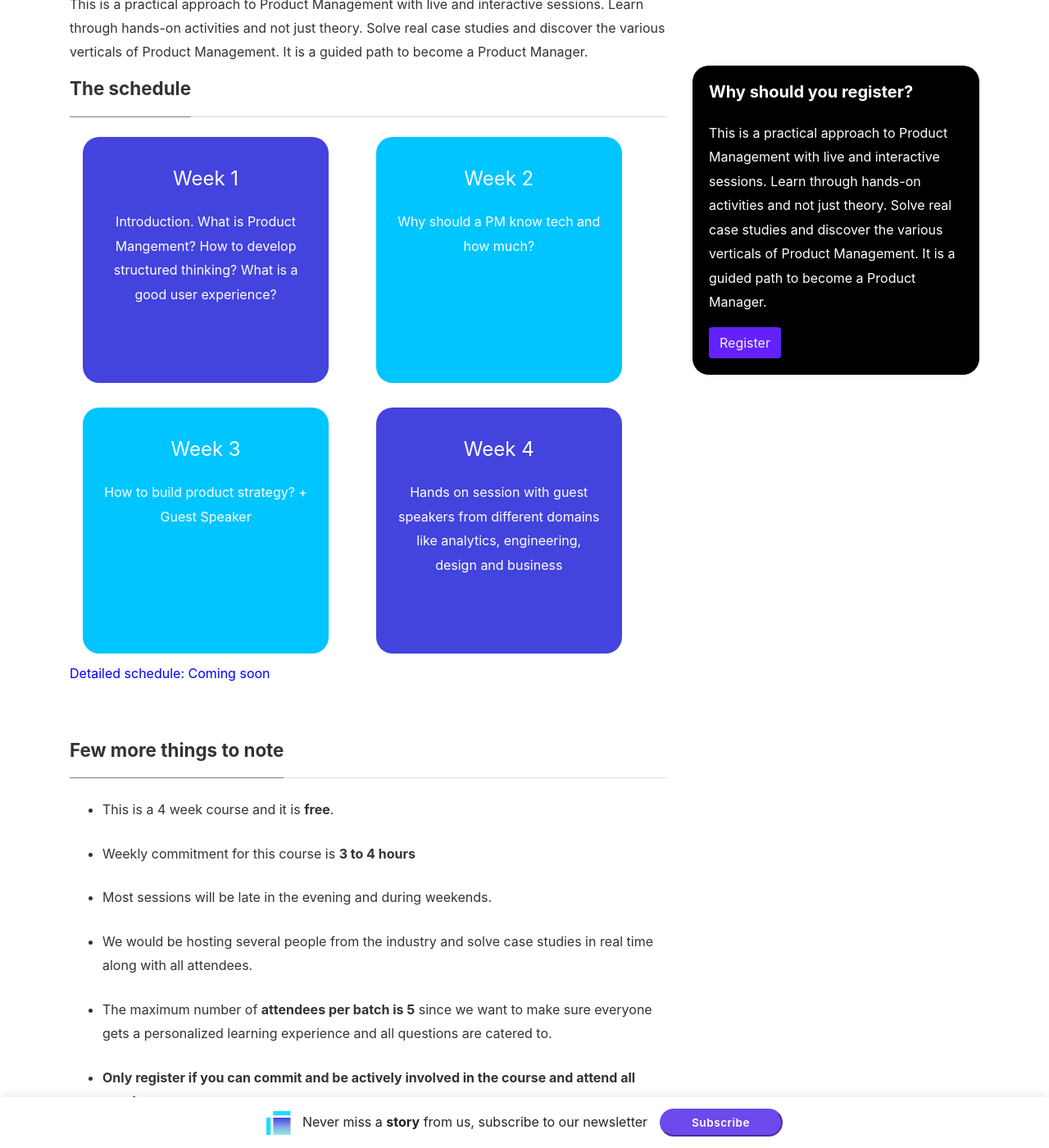
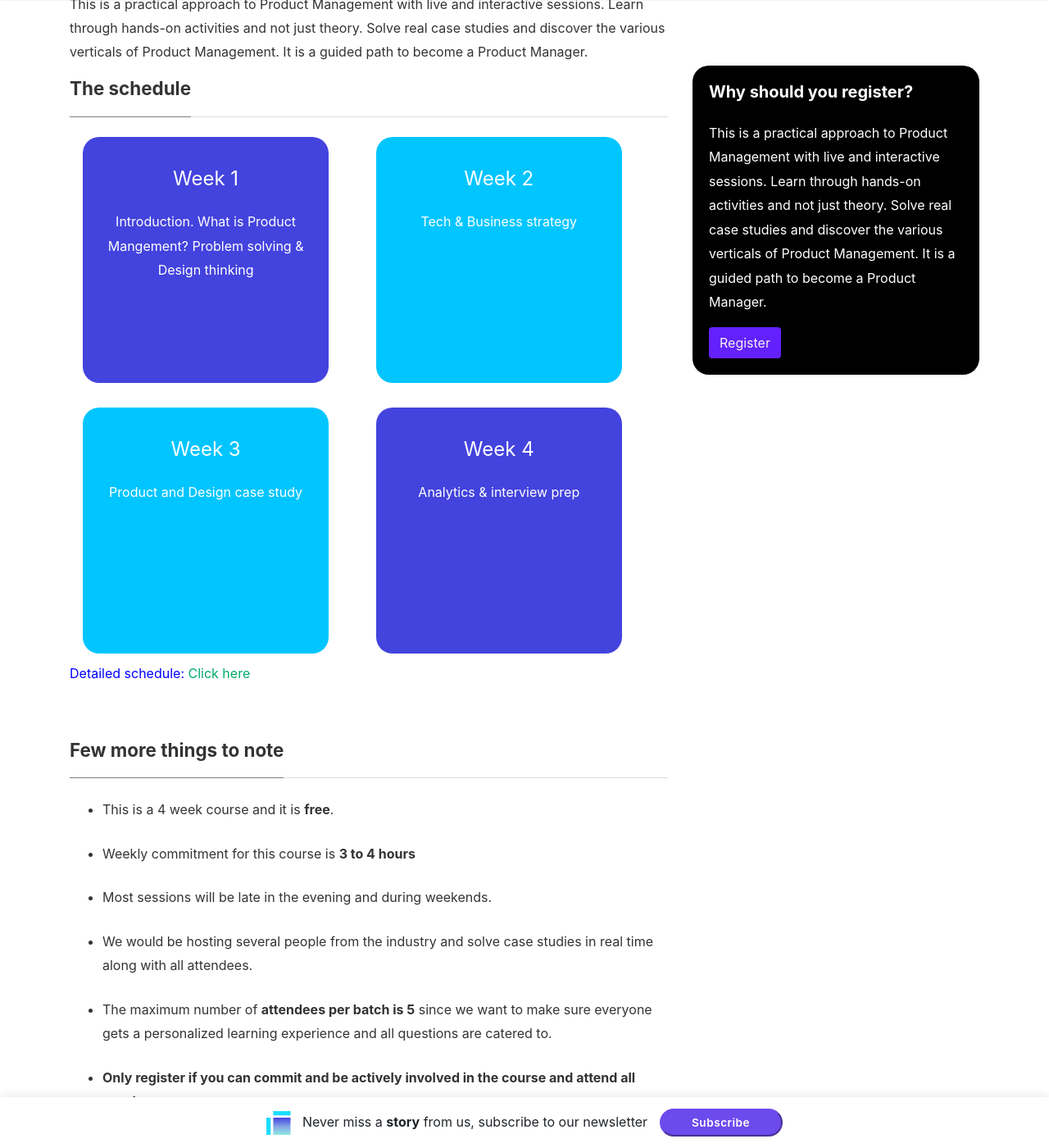
Before and after one commit to akothari21/akothari21.github.io, a Jekyll site: the page built from _pages/pm101.md, in a window 1280 px wide and 1400 px high, scrolled down 1031 px. Shown: the whole window at 82% size. Built offline with Jekyll 4.4.1, drawn with Linux system fonts in a browser that asks for light colours; nearby versions of some CDN libraries.

Commit message:
Update pm101.md

```diff
--- a/_pages/pm101.md
+++ b/_pages/pm101.md
@@ -39,7 +39,7 @@ mainheading: Breaking into Product Management
 <div class="descr">
         Introduction.
         What is Product Mangement?
-        How to develop structured thinking? What is a good user experience?
+        Problem solving & Design thinking
 </div>
 
 
@@ -58,7 +58,7 @@ mainheading: Breaking into Product Management
 
 
 <div class="descr">
-        Why should a PM know tech and how much?
+      Tech & Business strategy
 
 
 </div>
@@ -84,7 +84,7 @@ mainheading: Breaking into Product Management
 
 
 <div class="descr">
-        How to build product strategy? + Guest Speaker
+        Product and Design case study
 
 </div>
 
@@ -104,7 +104,7 @@ mainheading: Breaking into Product Management
 
 
 <div class="descr">
-        Hands on session with guest speakers from different domains like analytics, engineering, design and business
+         Analytics & interview prep
         <br>
 <br>
 
@@ -114,7 +114,7 @@ mainheading: Breaking into Product Management
 </div>
 </div>
 <br>
-<text style="color:blue;">Detailed schedule: Coming soon</text>
+<text style="color:blue;">Detailed schedule: <a href='https://drive.google.com/file/d/1MWj6SpRbEzueXsqzXjpHbOxhQsOQeC91/view?usp=sharing' target="_blank">Click here</a></text>
 </div>
 
 
```
